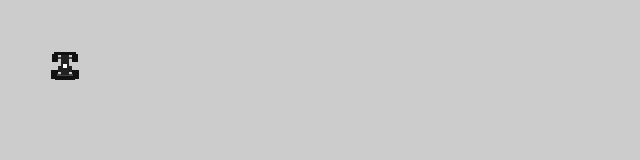
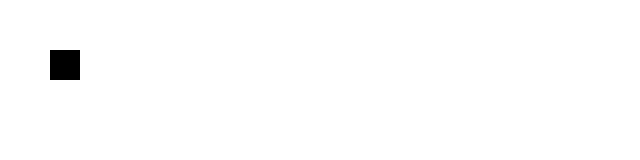
Before and after one commit to RamoLAB/meu-backend, a website: page index.html in a window 1280 px wide. Shown: the whole page, without its empty margins (0-640 px from the left). Drawn offline with Linux system fonts and the light colour scheme.

Commit message:
Update index.html

```diff
--- a/index.html
+++ b/index.html
@@ -1,13 +1,13 @@
 <!DOCTYPE html>
 <html>
-<body style="margin:0; overflow:hidden; background:#ccc">
+<body style="margin:0; overflow:hidden; background:#fff">
 <canvas id="g"></canvas>
 
 <script>
 const c = g;
 const x = c.getContext("2d");
 
-let p = { x: 50, y: 50, s: 5, angle: 0 };
+let p = { x: 50, y: 50, s: 5 };
 let k = {};
 
 const PLAYER_ID = Math.random().toString(36).substring(2, 10);
@@ -16,78 +16,7 @@ const WS_URL = "wss://meu-backend-0rzt.onrender.com";
 let stateBuffer = [];
 const RENDER_DELAY = 50;
 
-// =====================
-// CARROS
-// =====================
-
-function drawBaseF1(ctx, bodyColor, wingColor) {
-    ctx.fillStyle = '#111';
-    ctx.fillRect(2, 4, 6, 8);
-    ctx.fillRect(22, 4, 6, 8);
-    ctx.fillRect(1, 20, 7, 9);
-    ctx.fillRect(22, 20, 7, 9);
-
-    ctx.fillStyle = '#444';
-    ctx.fillRect(8, 7, 14, 2);
-    ctx.fillRect(7, 24, 16, 2);
-
-    ctx.fillStyle = wingColor;
-    ctx.fillRect(4, 2, 22, 3);
-
-    ctx.fillStyle = bodyColor;
-    ctx.fillRect(11, 5, 8, 20);
-    ctx.fillRect(8, 16, 14, 6);
-
-    ctx.fillStyle = wingColor;
-    ctx.fillRect(5, 26, 20, 4);
-
-    ctx.fillStyle = '#fff';
-    ctx.fillRect(13, 14, 4, 4);
-}
-
-const CAR_MODELS = [
-    (ctx)=>drawBaseF1(ctx,'#d40000','#111'),
-    (ctx)=>drawBaseF1(ctx,'#c0c0c0','#00d2be'),
-    (ctx)=>drawBaseF1(ctx,'#0600ef','#fcd700'),
-    (ctx)=>drawBaseF1(ctx,'#111','#cfb53b'),
-    (ctx)=>drawBaseF1(ctx,'#004225','#fff'),
-    (ctx)=>drawBaseF1(ctx,'#ff8700','#004cff'),
-    (ctx)=>drawBaseF1(ctx,'#ffffff','#dd0000'),
-    (ctx)=>drawBaseF1(ctx,'#222','#111'),
-    (ctx)=>drawBaseF1(ctx,'#fff200','#000'),
-    (ctx)=>drawBaseF1(ctx,'#ff00ff','#4b0082'),
-    (ctx)=>drawBaseF1(ctx,'#0093cc','#000')
-];
-
-let carSprites = {};
-
-function getCarSprite(id){
-    if(carSprites[id]) return carSprites[id];
-
-    const canvas = document.createElement("canvas");
-    canvas.width = 30;
-    canvas.height = 30;
-    const ctx = canvas.getContext("2d");
-
-    const modelIndex = Math.abs(hash(id)) % CAR_MODELS.length;
-    CAR_MODELS[modelIndex](ctx);
-
-    carSprites[id] = canvas;
-    return canvas;
-}
-
-function hash(str){
-    let h = 0;
-    for(let i=0;i<str.length;i++){
-        h = str.charCodeAt(i) + ((h<<5)-h);
-    }
-    return h;
-}
-
-// =====================
-// RESIZE
-// =====================
-
+// resize
 window.onresize = () => {
     c.width = innerWidth;
     c.height = innerHeight;
@@ -98,14 +27,14 @@ window.onresize();
 onkeydown = e => k[e.key] = 1;
 onkeyup = e => k[e.key] = 0;
 
-// =====================
-// WEBSOCKET
-// =====================
-
+// websocket
 const ws = new WebSocket(WS_URL);
 
 ws.onopen = () => {
-    ws.send(JSON.stringify({ type:"join", id:PLAYER_ID }));
+    ws.send(JSON.stringify({
+        type: "join",
+        id: PLAYER_ID
+    }));
 };
 
 ws.onmessage = (event) => {
@@ -117,99 +46,109 @@ ws.onmessage = (event) => {
             players: data.players
         });
 
-        if (stateBuffer.length > 20) stateBuffer.shift();
+        if (stateBuffer.length > 20) {
+            stateBuffer.shift();
+        }
     }
 };
 
-// envio
-setInterval(()=>{
-    if(ws.readyState !== 1) return;
+// envio de posição
+setInterval(() => {
+    if (ws.readyState !== 1) return;
 
     ws.send(JSON.stringify({
-        type:"move",
-        id:PLAYER_ID,
-        x:p.x,
-        y:p.y,
-        angle:p.angle
+        type: "move",
+        id: PLAYER_ID,
+        x: p.x,
+        y: p.y
     }));
-},50);
+}, 50);
 
-// =====================
-// LOOP
-// =====================
+// loop principal
+function loop() {
 
-function loop(){
-
-    let dx = 0, dy = 0;
-
-    if (k.ArrowUp || k.w) dy -= 1;
-    if (k.ArrowDown || k.s) dy += 1;
-    if (k.ArrowLeft || k.a) dx -= 1;
-    if (k.ArrowRight || k.d) dx += 1;
-
-    // movimento
-    p.x += dx * p.s;
-    p.y += dy * p.s;
+    // movimento LOCAL instantâneo
+    if (k.ArrowUp || k.w) p.y -= p.s;
+    if (k.ArrowDown || k.s) p.y += p.s;
+    if (k.ArrowLeft || k.a) p.x -= p.s;
+    if (k.ArrowRight || k.d) p.x += p.s;
 
     p.x = Math.max(0, Math.min(c.width - 30, p.x));
     p.y = Math.max(0, Math.min(c.height - 30, p.y));
 
-    // calcula ângulo
-    if (dx !== 0 || dy !== 0) {
-        p.angle = Math.atan2(dy, dx) + Math.PI/2;
-    }
-
-    x.fillStyle = "#ccc";
+    x.fillStyle = "#fff";
     x.fillRect(0, 0, c.width, c.height);
 
     const renderTime = Date.now() - RENDER_DELAY;
 
     let older, newer;
 
-    for(let i=0;i<stateBuffer.length-1;i++){
-        if(stateBuffer[i].time <= renderTime && stateBuffer[i+1].time >= renderTime){
+    for (let i = 0; i < stateBuffer.length - 1; i++) {
+        if (
+            stateBuffer[i].time <= renderTime &&
+            stateBuffer[i + 1].time >= renderTime
+        ) {
             older = stateBuffer[i];
-            newer = stateBuffer[i+1];
+            newer = stateBuffer[i + 1];
             break;
         }
     }
 
-    if(older && newer){
-        const t = (renderTime - older.time)/(newer.time - older.time);
+    // desenha OUTROS jogadores (suavizado)
+    if (older && newer) {
 
-        for(let id in newer.players){
+        const t = (renderTime - older.time) / (newer.time - older.time);
 
-            if(id === PLAYER_ID) continue;
+        for (let id in newer.players) {
+
+            if (id === PLAYER_ID) continue; // ignora você
 
             const p1 = older.players[id];
             const p2 = newer.players[id];
-            if(!p1 || !p2) continue;
 
-            const ix = p1.x + (p2.x - p1.x)*t;
-            const iy = p1.y + (p2.y - p1.y)*t;
-            const angle = p2.angle || 0;
+            if (!p1 || !p2) continue;
 
-            drawRotated(ix, iy, angle, id);
+            const ix = p1.x + (p2.x - p1.x) * t;
+            const iy = p1.y + (p2.y - p1.y) * t;
+
+            x.fillStyle = "#" + intToColor(id);
+            x.fillRect(ix, iy, 30, 30);
         }
     }
 
-    // seu carro
-    drawRotated(p.x, p.y, p.angle, PLAYER_ID);
+    // fallback
+    else if (stateBuffer.length > 0) {
+
+        const latest = stateBuffer[stateBuffer.length - 1];
+
+        for (let id in latest.players) {
+            if (id === PLAYER_ID) continue;
+
+            const pl = latest.players[id];
+
+            x.fillStyle = "#" + intToColor(id);
+            x.fillRect(pl.x, pl.y, 30, 30);
+        }
+    }
+
+    // DESENHA VOCÊ (instantâneo, sem servidor)
+    x.fillStyle = "#000"; // destaque
+    x.fillRect(p.x, p.y, 30, 30);
 
     requestAnimationFrame(loop);
 }
 
-function drawRotated(px, py, angle, id){
-    const sprite = getCarSprite(id);
+loop();
 
-    x.save();
-    x.translate(px + 15, py + 15);
-    x.rotate(angle);
-    x.drawImage(sprite, -15, -15);
-    x.restore();
+// cor por id
+function intToColor(str) {
+    let hash = 0;
+    for (let i = 0; i < str.length; i++) {
+        hash = str.charCodeAt(i) + ((hash << 5) - hash);
+    }
+    let color = (hash & 0x00FFFFFF).toString(16).toUpperCase();
+    return "000000".substring(0, 6 - color.length) + color;
 }
-
-loop();
 </script>
 
 </body>
```
